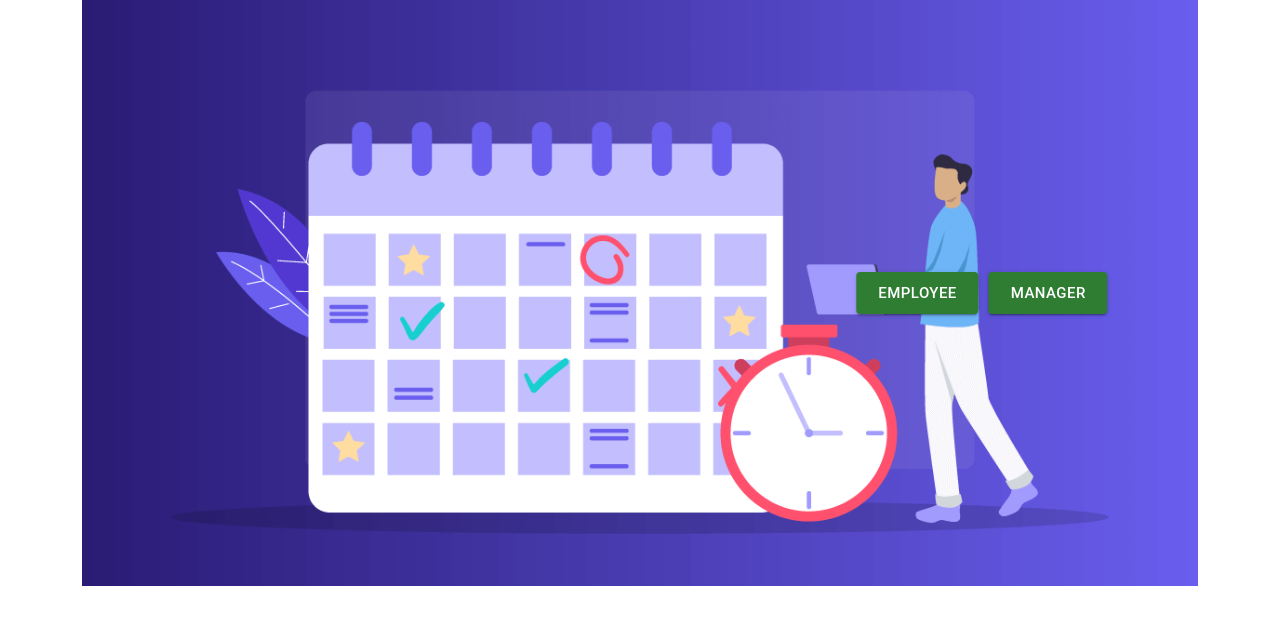
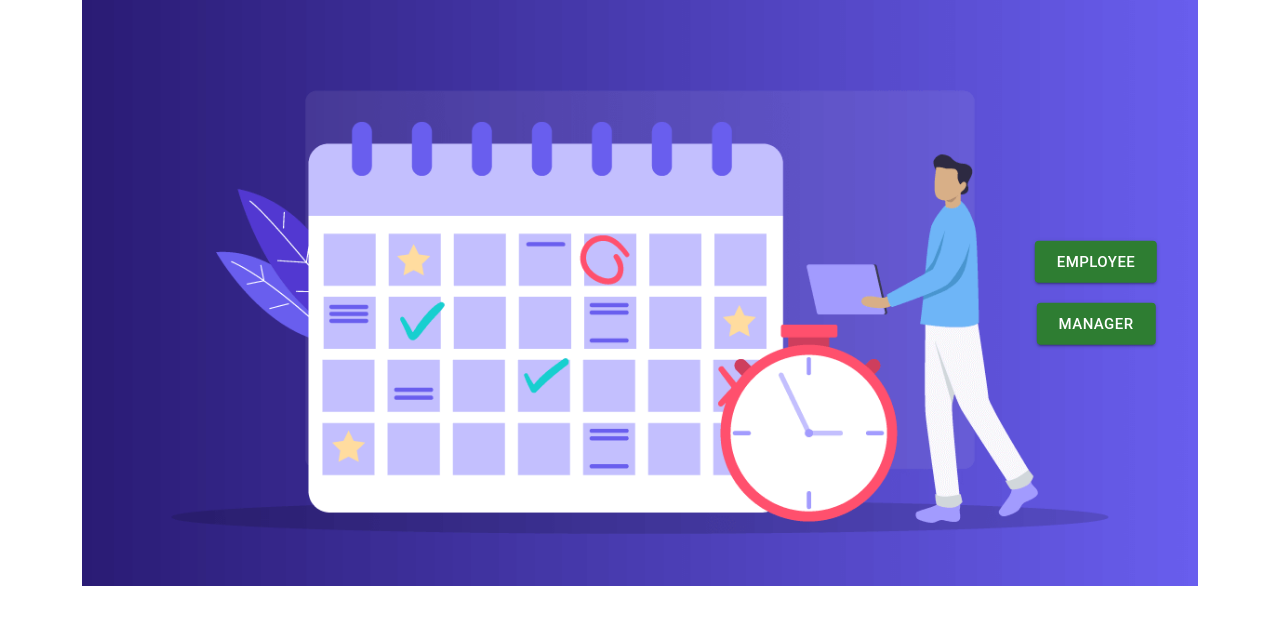
Before and after one commit to Jainu-baba/Timesheet-POC-Team-B, a React (Create React App) app: page / in a window 1280 px wide. Shown: the top 624 px of the page. Built offline with nearby package versions, Linux system fonts and the light colour scheme.

Commit message:
home_page

```diff
--- a/src/Components/Home/Home.css
+++ b/src/Components/Home/Home.css
@@ -27,7 +27,7 @@
   .container .homebtn {
     position: absolute;
     top: 50%;
-    left: 80%;
+    left: 90%;
     transform: translate(-50%, -50%);
     -ms-transform: translate(-50%, -50%);
      /* background-color: #555;
@@ -38,7 +38,10 @@
     cursor: pointer;
     border-radius: 5px; */
     text-align: center;
-    display:flex;
+    display: inline-block;
     gap:10px;
-    float:right;
+
   }
+  .homebtn .empbtn {
+    padding: 10px
+  }
--- a/src/Components/Home/Home.js
+++ b/src/Components/Home/Home.js
@@ -11,8 +11,14 @@ const Home = () => {
        <div className="container" >
       <img src={image} alt="Snow"/>
       <div className="homebtn">
+        <div className="empbtn">
         <Button variant="contained" color="success" size="large" onClick={() => navigate("/employee")} >Employee</Button>
+        </div>
+        <div className="empbtn">
         <Button variant="contained" color='success' size="large" onClick={() => navigate("/manager")}>Manager</Button>
+        </div>
+
+
       </div>
       </div>
     </div>
```
